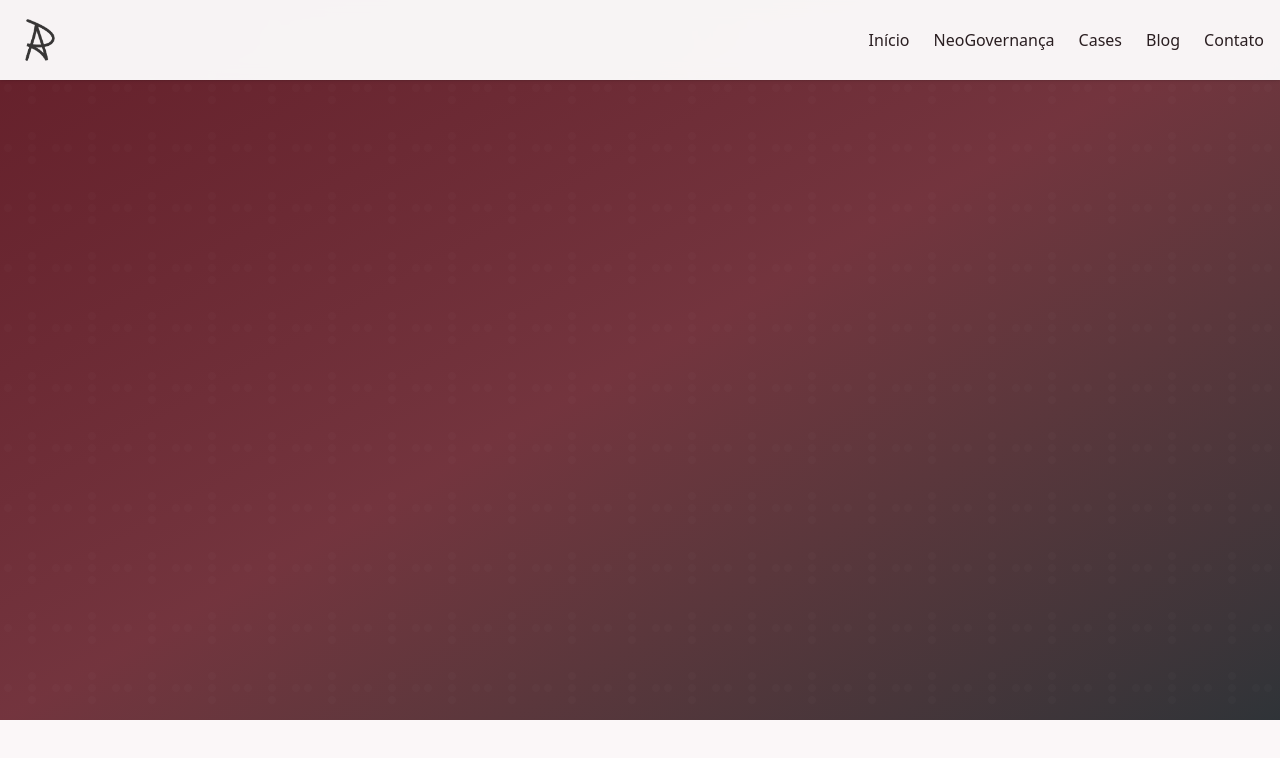
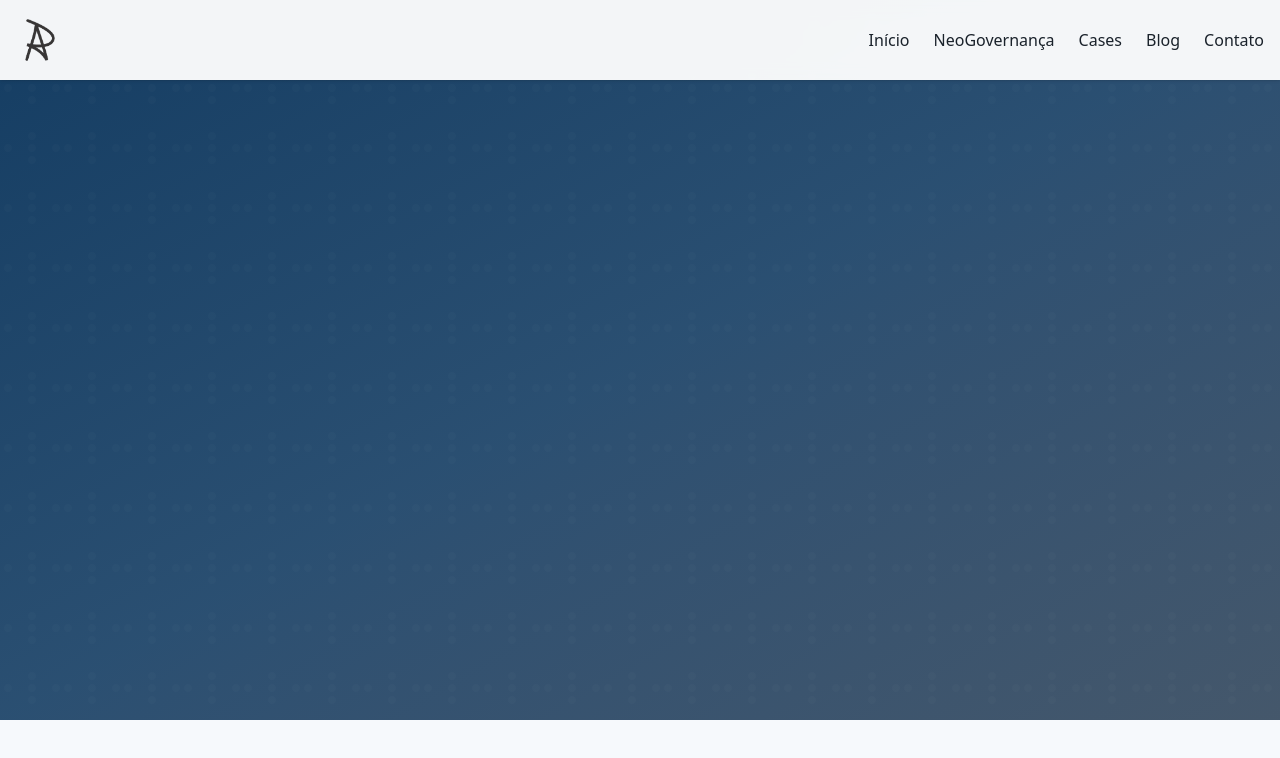
Before and after one commit to renatoprado18/apce-website, a Next.js app: page / in a window 1280 px wide. Shown: the top 758 px of the page. Built offline with nearby package versions, Linux system fonts and the light colour scheme.

Commit message:
PALETA FINAL: Opção 1 - Executivo Premium (#1E3A5F, #C49A3C, #4A5568)

```diff
--- a/app/globals.css
+++ b/app/globals.css
@@ -44,30 +44,30 @@
   --radius-xl: calc(var(--radius) + 4px);
 }
 
-/* PALETA 3: VINHO + CHUMBO (Sofisticada Corporativa) */
+/* PALETA FINAL: EXECUTIVO PREMIUM - Azul Marinho + Dourado */
 :root {
   --radius: 0.75rem;
-  --background: oklch(0.98 0.005 0);
-  --foreground: oklch(0.25 0.02 0);
+  --background: oklch(0.98 0.005 250);
+  --foreground: oklch(0.25 0.02 250);
   --card: oklch(1 0 0);
-  --card-foreground: oklch(0.25 0.02 0);
+  --card-foreground: oklch(0.25 0.02 250);
   --popover: oklch(1 0 0);
-  --popover-foreground: oklch(0.25 0.02 0);
+  --popover-foreground: oklch(0.25 0.02 250);
 
-  /* Vinho como cor primária */
-  --primary: oklch(0.35 0.10 15); /* #6B2737 - vinho */
+  /* Azul Marinho como cor primária */
+  --primary: oklch(0.35 0.08 250); /* #1E3A5F - azul marinho */
   --primary-foreground: oklch(0.98 0 0);
 
-  /* Chumbo como secundário */
-  --secondary: oklch(0.32 0.01 250); /* #2D3748 - chumbo */
+  /* Cinza azulado como secundário */
+  --secondary: oklch(0.45 0.04 250); /* #4A5568 - cinza azulado */
   --secondary-foreground: oklch(0.98 0 0);
 
-  --muted: oklch(0.96 0.005 0);
-  --muted-foreground: oklch(0.55 0.02 0);
+  --muted: oklch(0.96 0.005 250);
+  --muted-foreground: oklch(0.55 0.02 250);
 
   /* Dourado como acento */
-  --accent: oklch(0.70 0.10 75); /* #D4A57A - dourado */
-  --accent-foreground: oklch(0.15 0.02 0);
+  --accent: oklch(0.65 0.12 85); /* #C49A3C - dourado */
+  --accent-foreground: oklch(0.15 0.02 250);
 
   --destructive: oklch(0.577 0.245 27.325);
   --border: oklch(0.92 0.005 250);
```
Also changed, not shown: 1 other file (tests, documents, lock files or other folders).
